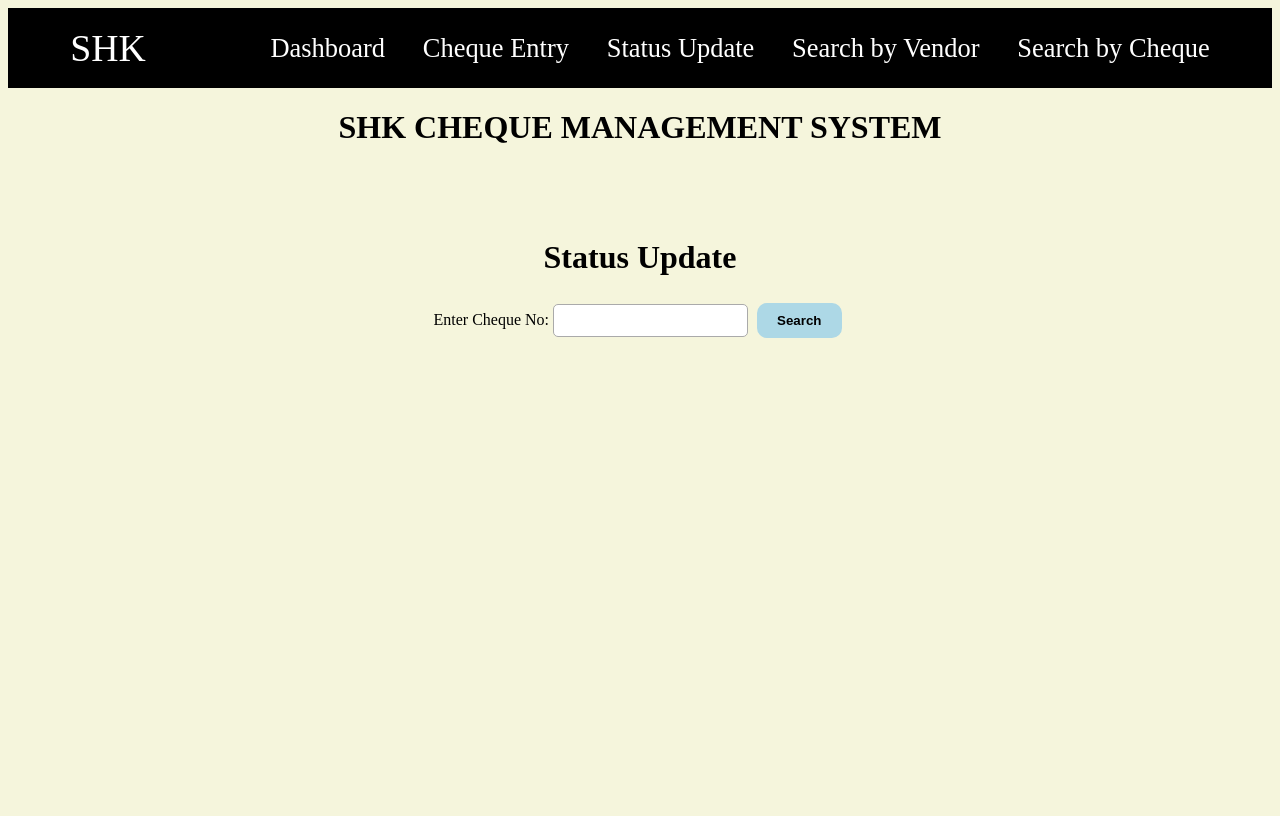
After one commit to arvind-tutor/SHK-CMS, a Flask app: page /statusupdate in a window 1280 px wide. The commit adds this page. Run offline with Flask 3, Linux system fonts and the light colour scheme; data that the repository does not hold is empty.

Commit message:
CMS V 1.5
Status Update

```diff
--- a/app.py
+++ b/app.py
@@ -261,6 +261,41 @@ def searchcheque():
         return render_template('cheque.html', cheque_results=[])
 
 
+@app.route('/statusupdate', methods=['GET', 'POST'])
+def statusupdate():
+    conn = connect_db()
+    cursor = conn.cursor(dictionary=True)
+
+    if request.method == 'POST':
+        cheque_no = request.form.get('cheque_no')
+
+        # Search cheque details
+        cursor.execute("SELECT * FROM cms WHERE cheque_no = %s", (cheque_no,))
+        cheque = cursor.fetchone()
+        conn.close()
+
+        return render_template('statusupdate.html', cheque=cheque)
+
+    return render_template('statusupdate.html', cheque=None)
+
+@app.route('/updatestatus', methods=['POST'])
+def updatestatus():
+    cheque_no = request.form['cheque_no']
+    new_status = request.form['status']
+    status_date = request.form['status_date']
+
+    conn = connect_db()
+    cursor = conn.cursor()
+
+    # Update the status and date
+    cursor.execute("UPDATE cms SET status = %s, status_date = %s WHERE cheque_no = %s", (new_status, status_date, cheque_no))
+    conn.commit()
+    conn.close()
+
+    flash(f"✅ Cheque {cheque_no} status updated to {new_status}!", "success")
+    return redirect('/statusupdate')
+
+
 if __name__ == '__main__':
     init_db()  # create table
     app.run(debug=False, host='0.0.0.0', port=10000)
--- a/templates/cheque.html
+++ b/templates/cheque.html
@@ -3,7 +3,7 @@
 <head>
     <meta charset="UTF-8">
     <meta name="viewport" content="width=device-width, initial-scale=1.0">
-    <title>Document</title>
+    <title>Search By Cheque</title>
     <style>
          .nav-bar{
             background: black;
@@ -56,6 +56,7 @@
             <div class="items">
                 <p><a href="/">Dashboard</a></p>
                 <p><a href="/chequeentry">Cheque Entry</a></p>
+                <p><a href="/statusupdate">Status Update</a></p>
                 <p><a href="/search">Search by Vendor</a></p>
                 <p><a href="/searchcheque">Search by Cheque</a></p>
             </div>
@@ -81,6 +82,7 @@
                     <th>Realisation Date</th>
                     <th>Vendor</th>
                     <th>Status</th>
+                    <th>Status Date</th>
                 </tr>
                 {% for row1 in cheque_results %}
                 <tr>
@@ -91,6 +93,7 @@
                     <td>{{ row1.post_date }}</td>
                     <td>{{ row1.vendor }}</td>
                     <td>{{ row1.status }}</td>
+                    <td>{{ row1.status_date }}</td>
                 </tr>
                 {% endfor %}
             </table>
--- a/templates/chequeentry.html
+++ b/templates/chequeentry.html
@@ -3,7 +3,7 @@
 <head>
     <meta charset="UTF-8">
     <meta name="viewport" content="width=device-width, initial-scale=1.0">
-    <title>SHK CMS</title>
+    <title>Check Entry</title>
     <style>
         main {
             background-color: beige;
@@ -85,6 +85,7 @@
             <div class="items">
                 <p><a href="/">Dashboard</a></p>
                 <p><a href="/chequeentry">Cheque Entry</a></p>
+                <p><a href="/statusupdate">Status Update</a></p>
                 <p><a href="/search">Search by Vendor</a></p>
                 <p><a href="/searchcheque">Search by Cheque</a></p>
             </div>
--- a/templates/index.html
+++ b/templates/index.html
@@ -3,7 +3,7 @@
 <head>
     <meta charset="UTF-8">
     <meta name="viewport" content="width=device-width, initial-scale=1.0">
-    <title>SHK CMS</title>
+    <title>Dashboard</title>
     <style>
 
         .nav-bar{
@@ -95,6 +95,7 @@
             <div class="items">
                 <p><a href="/">Dashboard</a></p>
                 <p><a href="/chequeentry">Cheque Entry</a></p>
+                <p><a href="/statusupdate">Status Update</a></p>
                 <p><a href="/search">Search by Vendor</a></p>
                 <p><a href="/searchcheque">Search by Cheque</a></p>
             </div>
--- a/templates/search.html
+++ b/templates/search.html
@@ -3,7 +3,7 @@
 <head>
     <meta charset="UTF-8">
     <meta name="viewport" content="width=device-width, initial-scale=1.0">
-    <title>Document</title>
+    <title>Search By Vendor</title>
     <style>
          .nav-bar{
             background: black;
@@ -56,6 +56,7 @@
             <div class="items">
                 <p><a href="/">Dashboard</a></p>
                 <p><a href="/chequeentry">Cheque Entry</a></p>
+                <p><a href="/statusupdate">Status Update</a></p>
                 <p><a href="/search">Search by Vendor</a></p>
                 <p><a href="/searchcheque">Search by Cheque</a></p>
             </div>
@@ -86,6 +87,7 @@
                     <th>Realisation Date</th>
                     <th>Vendor</th>
                     <th>Status</th>
+                    <th>Status Date</th>
                 </tr>
                 {% for row1 in vendor_results %}
                 <tr>
@@ -96,6 +98,7 @@
                     <td>{{ row1.post_date }}</td>
                     <td>{{ row1.vendor }}</td>
                     <td>{{ row1.status }}</td>
+                    <td>{{ row1.status_date }}</td>
                 </tr>
                 {% endfor %}
             </table>
--- /dev/null
+++ b/templates/statusupdate.html
@@ -0,0 +1,164 @@
+<!DOCTYPE html>
+<html lang="en">
+<head>
+    <meta charset="UTF-8">
+    <meta name="viewport" content="width=device-width, initial-scale=1.0">
+    <title>Status Update</title>
+    <style>
+         .nav-bar{
+            background: black;
+            color: white;
+            display: flex;
+            align-items: center;
+            justify-content: space-around;
+            height: 10vh;
+        }
+        .logo {
+            font-size: 1cm;
+        }
+        .items {
+            display: flex;
+            gap:1cm;
+            font-size: 0.7cm;
+        }
+        .items a{
+            color: white;
+            text-decoration: none;
+            transition: all 0.5s ease-in-out;
+        }
+        .items a:hover{
+            text-decoration: underline;
+            text-underline-offset: 0.5cm;
+            font-size: 0.8cm;
+        }
+        body{
+                background-color: beige;
+            }
+        table,tr,td,th{
+            border:1px solid black;
+            border-collapse: collapse;
+            padding: 10px;
+        }
+        main {
+            background-color: beige;
+            display: flex;
+            align-items: center;
+            /* justify-content: center; */
+            flex-direction: column;
+            height:90vh;
+        }
+       .form-container {
+            text-align: center;
+            margin-top: 50px;
+        }
+        .cheque-details {
+            margin-top: 20px;
+        }
+        button {
+            padding: 10px 20px;
+            margin: 5px;
+            border-radius: 10px;
+            border: none;
+            background-color: lightblue;
+            font-weight: bold;
+            cursor: pointer;
+        }
+        button:disabled {
+            cursor: not-allowed;
+            background-color: #ddd;
+            color: #888;
+        }
+        input[type="number"], input[type="date"] {
+            padding: 8px;
+            border-radius: 5px;
+            border: 1px solid #aaa;
+        }
+        form {
+            margin: 10px 0;
+        }
+        .alert {
+            padding: 10px;
+            margin: 15px auto;
+            width: 90%;
+            max-width: 600px;
+            border-radius: 5px;
+            text-align: center;
+        }
+        .alert-success {
+            background-color: #d4edda;
+            color: #155724;
+            border: 1px solid #c3e6cb;
+        }
+        .alert-error {
+            background-color: #f8d7da;
+            color: #721c24;
+            border: 1px solid #f5c6cb;
+        }
+    </style>
+</head>
+<body>
+    <header>
+        <nav class="nav-bar">
+            <div class="logo"> SHK </div>
+            <div class="items">
+                <p><a href="/">Dashboard</a></p>
+                <p><a href="/chequeentry">Cheque Entry</a></p>
+                <p><a href="/statusupdate">Status Update</a></p>
+                <p><a href="/search">Search by Vendor</a></p>
+                <p><a href="/searchcheque">Search by Cheque</a></p>
+            </div>
+        </nav>
+    </header>
+    {% with messages = get_flashed_messages(with_categories=true) %}
+    {% if messages %}
+    <div>
+      {% for category, message in messages %}
+        <div class="alert alert-{{ category }}">
+          {{ message }}
+        </div>
+      {% endfor %}
+    </div>
+    {% endif %}
+    {% endwith %}
+    <main>
+    <h1>SHK CHEQUE MANAGEMENT SYSTEM</h1>
+    <div class="form-container">
+        <h1>Status Update</h1>
+        <form method="POST" action="/statusupdate">
+            <label for="cheque_no">Enter Cheque No:</label>
+            <input type="number" name="cheque_no" required>
+            <button type="submit">Search</button>
+        </form>
+
+        {% if cheque %}
+            <div class="cheque-details">
+                <h2>Cheque Details</h2>
+                <p>Bank: {{ cheque.bank }}</p>
+                <p>Cheque No: {{ cheque.cheque_no }}</p>
+                <p>Amount: {{ cheque.amount }}</p>
+                <p>Vendor: {{ cheque.vendor }}</p>
+                <p>Status: {{ cheque.status }}</p>
+                <p>Status Date: {{ cheque.status_date }}</p>
+
+                <form method="POST" action="/updatestatus">
+                    <input type="hidden" name="cheque_no" value="{{ cheque.cheque_no }}">
+                    <label for="status_date">Select Date:</label>
+                    <input type="date" name="status_date" required><br><br>
+
+                    <button type="submit" name="status" value="Cashed" {% if cheque.status != 'Active' %}disabled{% endif %}>Cashed</button>
+                    <button type="submit" name="status" value="Cancelled" {% if cheque.status != 'Active' %}disabled{% endif %}>Cancelled</button>
+                    <button type="submit" name="status" value="Bounced" {% if cheque.status != 'Active' %}disabled{% endif %}>Bounced</button>
+                </form>
+            </div>
+        {% endif %}
+    </div>
+    </main>
+     <script>
+        setTimeout(() => {
+            document.querySelectorAll('.alert').forEach(alert => {
+                alert.style.display = 'none';
+            });
+        }, 3000); // 3 seconds
+    </script>
+</body>
+</html>
```
